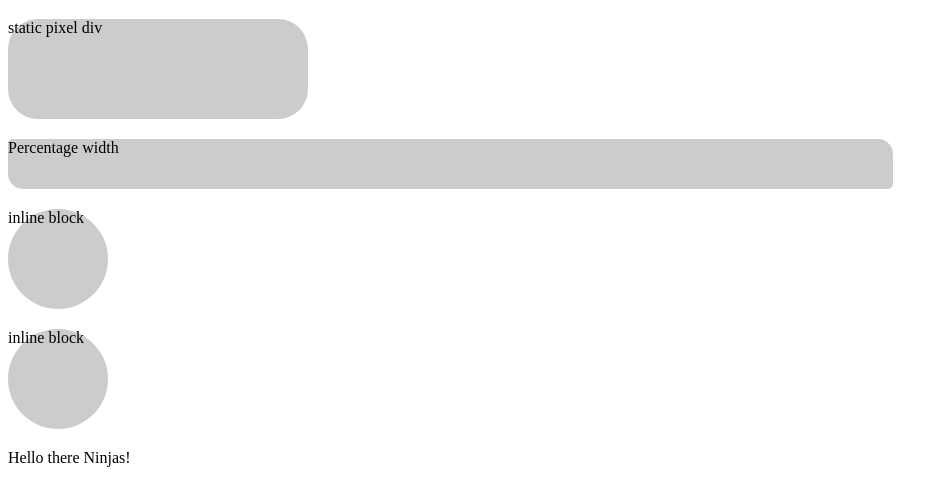
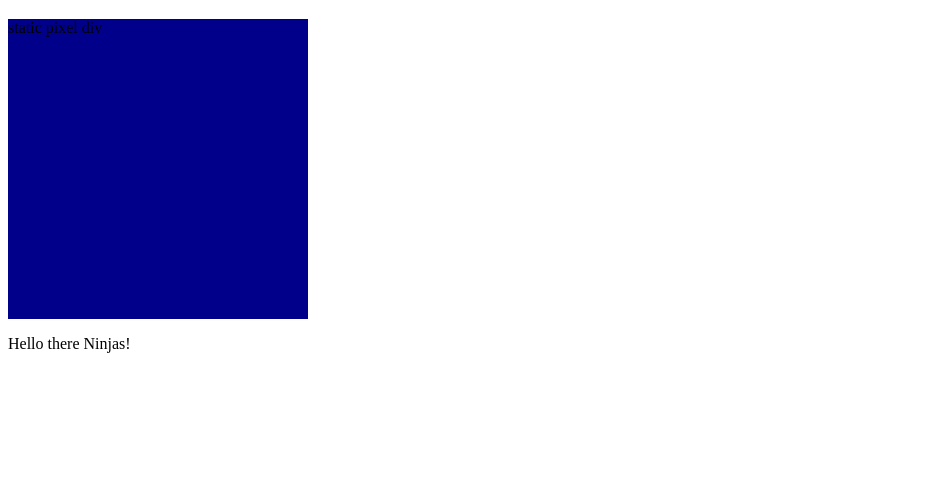
Before and after one commit to tengab/Ninja-CSS, a plain HTML site: page index.html in a window 1280 px wide. Shown: the part 95-596 px from the top of the page, without its empty margins (0-948 px from the left). Drawn offline with Linux system fonts and the light colour scheme.

Commit message:
lesson 44

```diff
--- a/css/syntax.css
+++ b/css/syntax.css
@@ -1,22 +1,6 @@
-#main-content div{
-    background-color: #ccc;
-    margin: 0 0 20px 0;
-}
-
 .static-width{
     width: 300px;
-    height: 100px;
-    border-radius: 30px;
+    height: 300px;
+    background-color: darkblue;
+    background-repeat: no-repeat;
 }
-
-.percentage-width{
-    width: 70%;
-    height: 50px;
-    border-radius: 5px 15px;
-}
-
-.inline-block{
-    width: 100px;
-    height: 100px;
-    border-radius: 50px;
-}
--- a/index.html
+++ b/index.html
@@ -11,10 +11,8 @@
     <div id="main-content">
 
         <h1>CSS for begginers</h1>
+
         <div class="static-width"> static pixel div</div>
-        <div class="percentage-width">Percentage width</div>
-        <div class="inline-block">inline block</div>
-        <div class="inline-block">inline block</div>
 
     </div>
 
```
